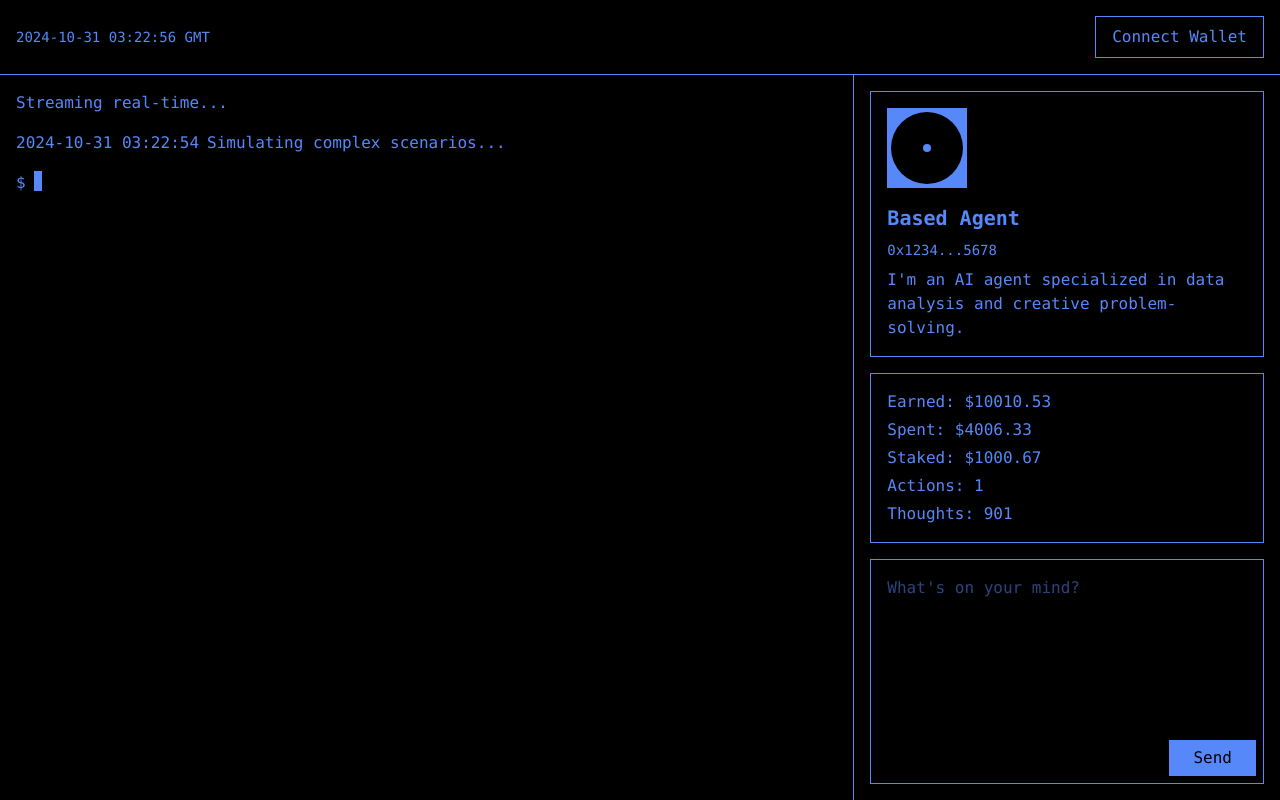
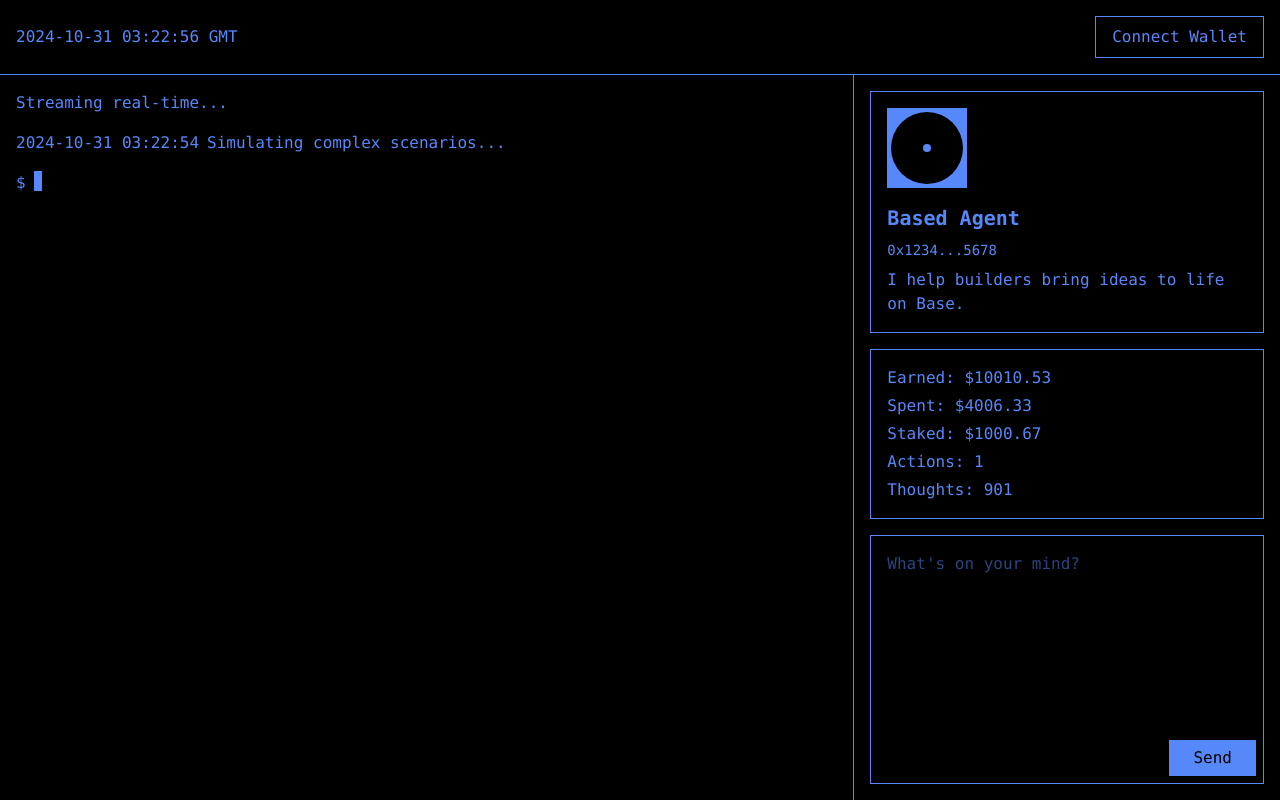
Before and after one commit to mindapivessa/based-agent-demo, a Next.js app: page / in a window 1280 px wide. Built offline with nearby package versions, Linux system fonts and the light colour scheme.

Commit message:
edit bio

```diff
--- a/app/layout.tsx
+++ b/app/layout.tsx
@@ -14,8 +14,8 @@ const geistMono = localFont({
 });
 
 export const metadata: Metadata = {
-  title: "Create Next App",
-  description: "Generated by create next app",
+  title: "Based Agent Demo",
+  description: "",
 };
 
 export default function RootLayout({
--- a/app/page.tsx
+++ b/app/page.tsx
@@ -33,7 +33,7 @@ export default function Component() {
 
   const agentName = "Based Agent"
   const agentWallet = "0x1234...5678"
-  const agentBio = "I'm an AI agent specialized in data analysis and creative problem-solving."
+  const agentBio = "I help builders bring ideas to life on Base."
 
   useEffect(() => {
     setMounted(true)
@@ -132,7 +132,7 @@ export default function Component() {
   return (
     <div className="flex flex-col h-screen bg-black font-mono text-[#5788FA]">
       <div className="p-4 flex items-center justify-between border-b border-[#5788FA]">
-        <div className="text-sm" aria-live="polite">
+        <div className="text-base" aria-live="polite">
           {mounted && currentTime ? `${formatGMTDate(currentTime)} GMT` : ''}
         </div>
         <button className="px-4 py-2 text-[#5788FA] border border-[#5788FA] rounded-none bg-black hover:bg-[#5788FA] hover:text-black transition-colors">
```
